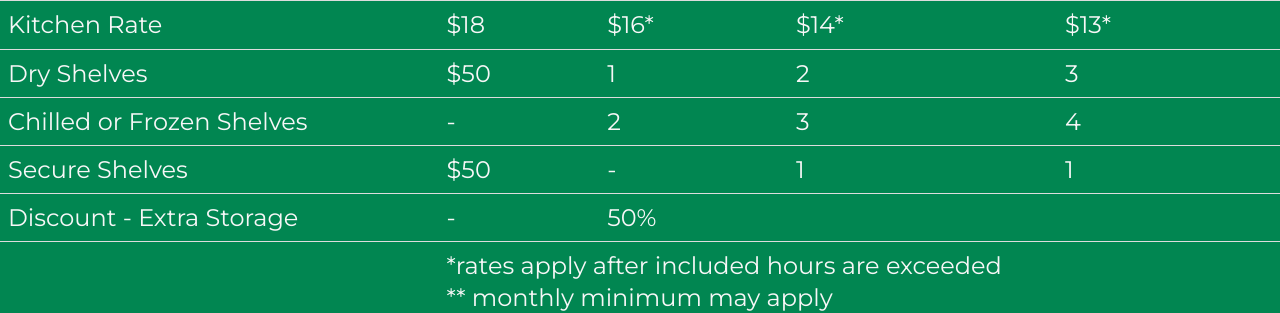
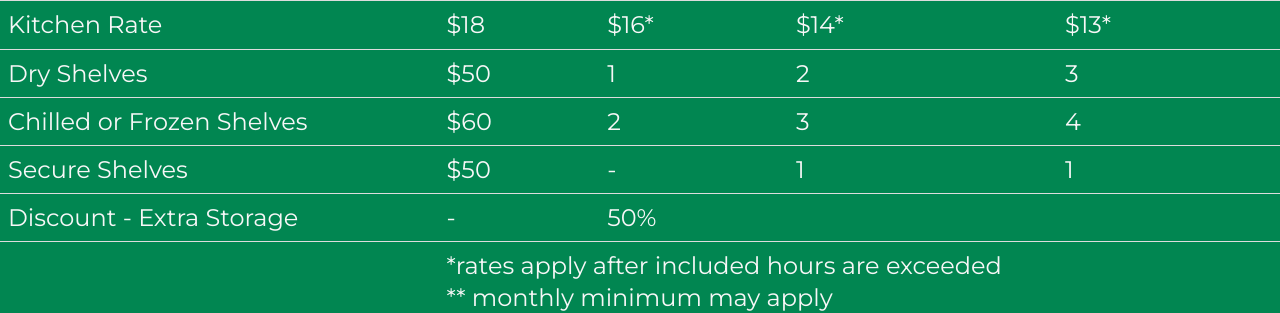
Before and after one commit to The-Summit/cookspring, a Jekyll site: the page built from _posts/2014-09-01-home.md, in a window 1280 px wide. Shown: the part 369-682 px from the top of the page. Built offline with Jekyll 4.4.1, drawn with Linux system fonts in a browser that asks for light colours; nearby versions of some CDN libraries; some web fonts are replaced; our own code applies the rules of GitHub Pages for plain Markdown files; a script that is not in the unit is left out.

Commit message:
pricing update

```diff
--- a/_posts/2014-09-01-home.md
+++ b/_posts/2014-09-01-home.md
@@ -43,7 +43,7 @@ front: true
     </tr>
     <tr>
 		<td>Chilled or Frozen Shelves</td>
-		<td>-</td>
+		<td>$60</td>
 		<td>2</td>
 		<td>3</td>
 		<td>4</td>
```
